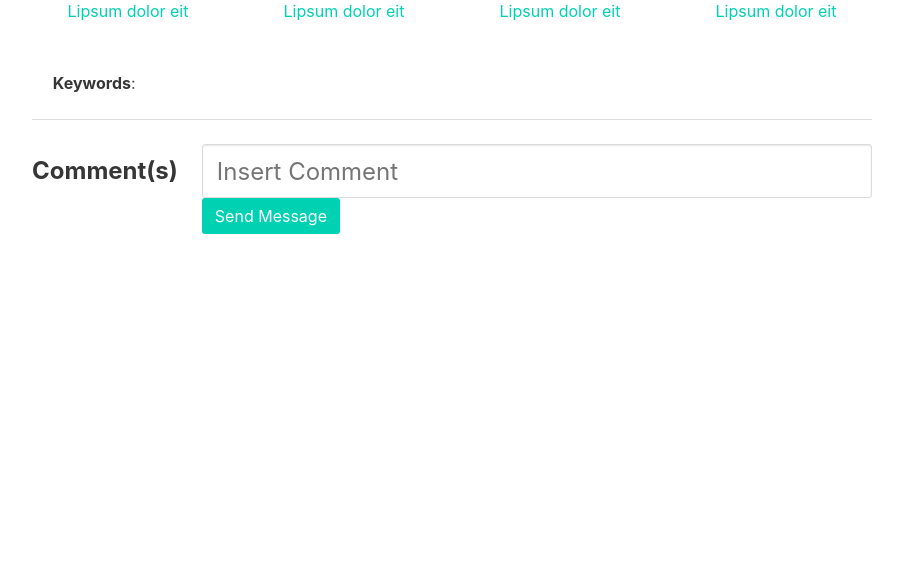
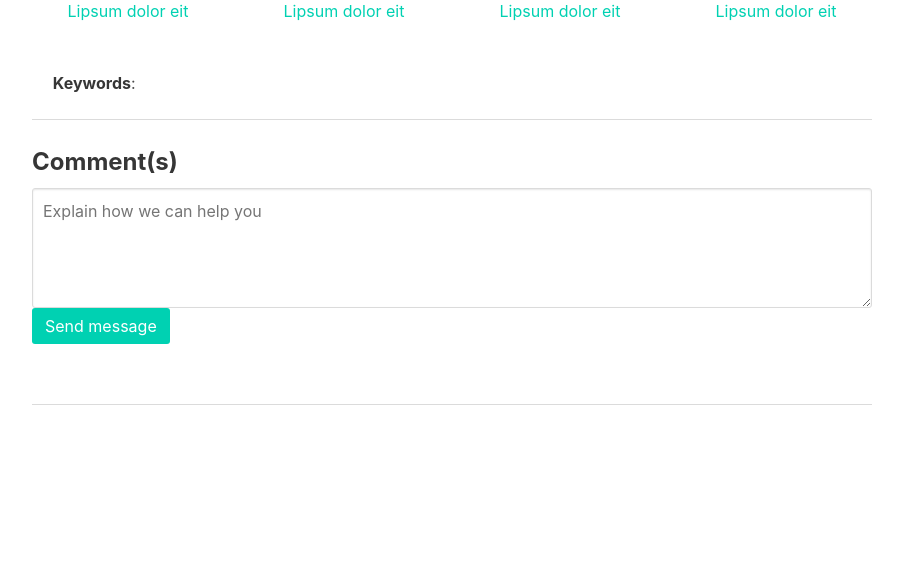
Before and after one commit to darkcumulus/research-conference, a Django app: template conferences/templates/conferences/conference.html in a window 1280 px wide. Shown: the part 948-1533 px from the top of the page, without its empty margins (332-1235 px from the left). Before the commit the page ends 1182 px from the top, so only its background shows below. Run offline with Django 3.2, Linux system fonts and the light colour scheme; the template is opened without the code that fills it, so the values that code supplies are empty; parts of the project's set-up code (start-up, migrations or seed data) failed here and were passed over; some libraries are stand-ins or nearby versions; some web fonts are replaced.

Commit message:
fix comment interface bug due to Bulma version upgrade

```diff
--- a/conferences/templates/conferences/conference.html
+++ b/conferences/templates/conferences/conference.html
@@ -116,29 +116,29 @@
                             </p>
                     <hr>
 
-                    <div class="field is-horizontal">
-                      <div class="field-label is-large">
-                        <label class="label sizeup">Comment(s)</label>
-                      </div><br>
 
+                    <div class="field">
+                      <div class="label">
+                        <label class="label is-large">Comment(s)</label>
+                      </div>
                       <div class="field-body">
 
                         <div class="field">
-                          <form action="" method="post">{% csrf_token %}
-                              <!-- textfield -->
-                              <div class="control">
-                                <input class="input is-large" type="text" placeholder="Insert Comment" name='body'>
-                              </div>
-                              <!--textfield -->
+                         <form action="" method="post">{% csrf_token %}
+                            <div class="control">
+                              <textarea class="textarea" placeholder="Explain how we can help you" name='body'></textarea>
+                            </div>
+                            <div class="field-label">
+                            </div>
+                            <div class="control">
+                             <button class="button is-primary">Send message
+                             </button>
+                            </div>
+                         </form>
+                        </div>
+                      </div>
+                    </div>
 
-                              <!-- Button -->
-                              <div class="control">
-                                <button class="button is-primary">Send Message</button>
-                              </div>
-                              <!-- Button -->
-                          </form>
-                        </div> <!-- field div -->
-                      </div>
                       <br>
                        {% for comment in comments %}
                           <div class="spacer"></div>
```
